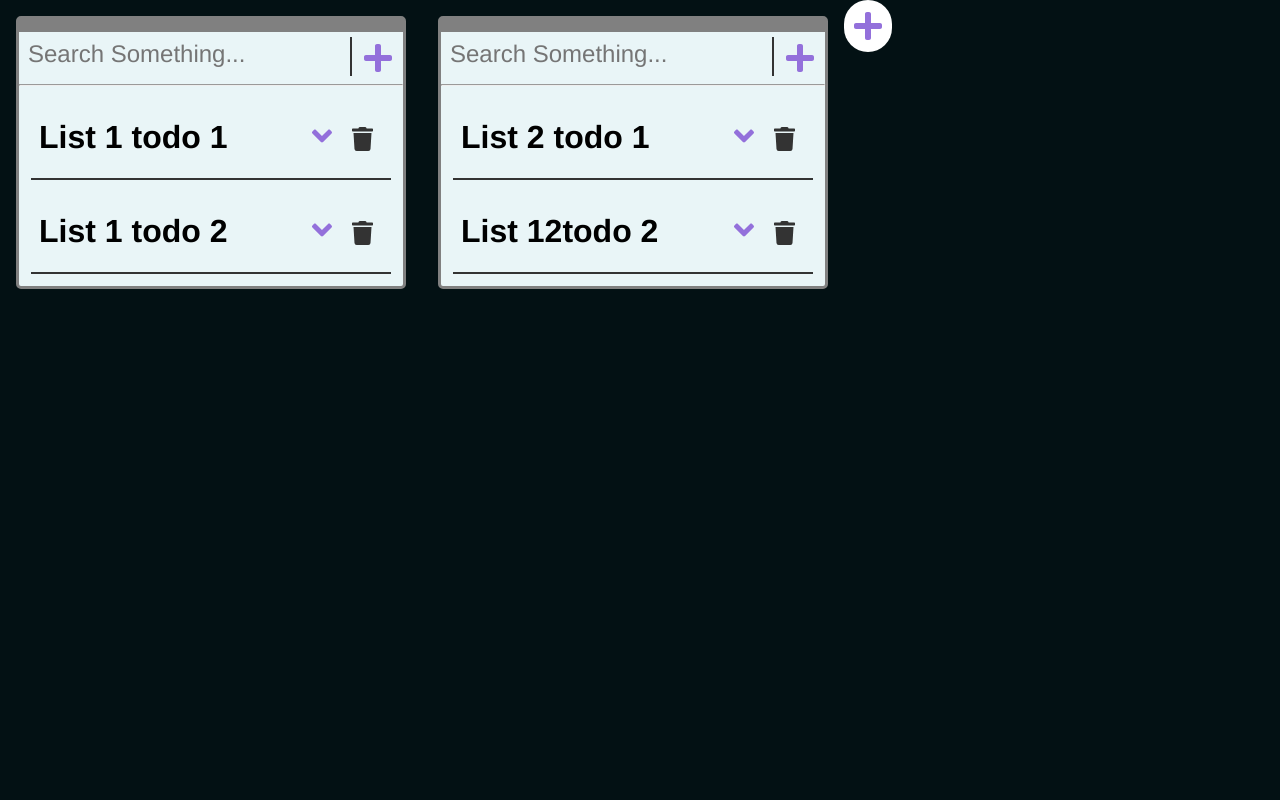
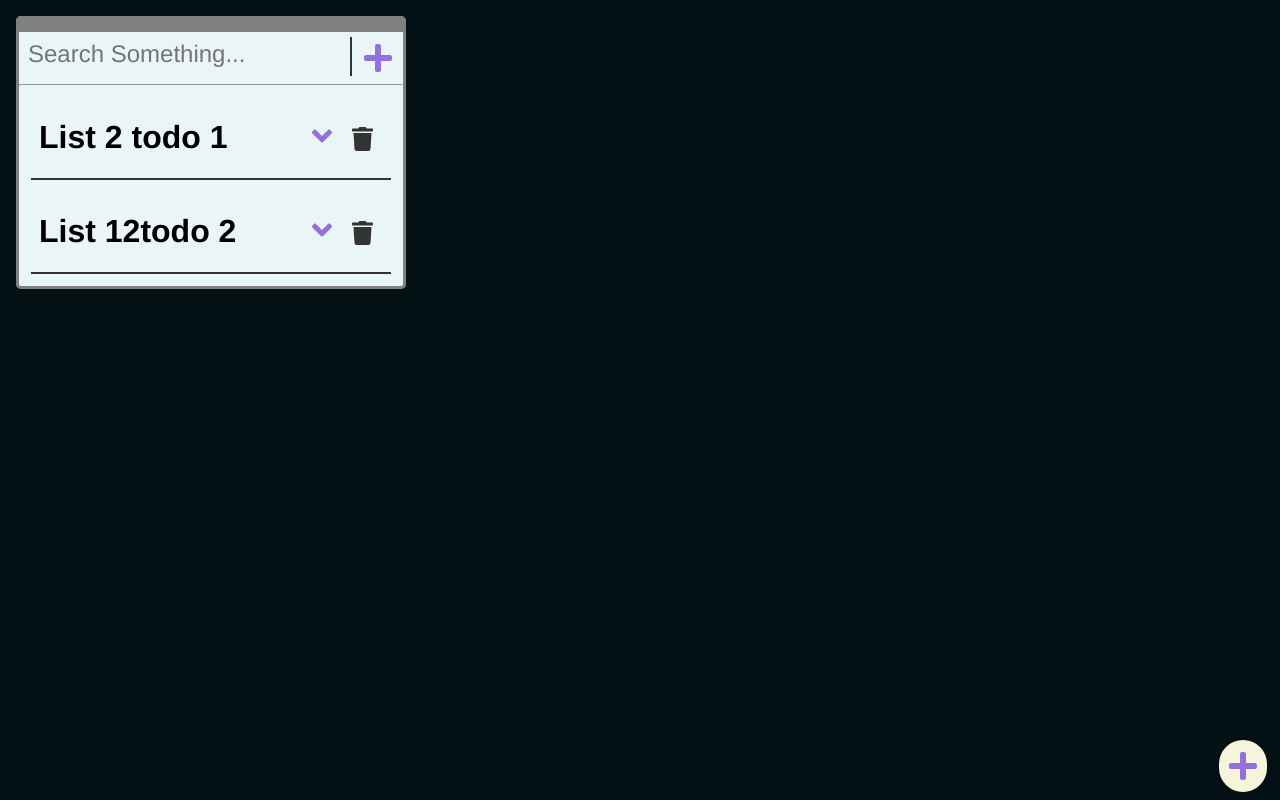
Before and after one commit to zain610/moreToDo, a React (Create React App) app: page / in a window 1280 px wide. Built offline with nearby package versions, Linux system fonts and the light colour scheme.

Commit message:
WIP: ADD LIST

```diff
--- a/src/App.js
+++ b/src/App.js
@@ -1,4 +1,4 @@
-import React from "react";
+import React, { useState } from "react";
 import "./App.css";
 import TodoList from "./Components/TodoList/TodoList";
 import { FontAwesomeIcon } from "@fortawesome/react-fontawesome";
@@ -7,20 +7,32 @@ import { connect } from "react-redux";
 import * as actions from "./actions/actions";
 
 function App({ todos, dispatch, lists }) {
+  const [X, setX] = useState(0);
+  const [Y, setY] = useState(0);
+
   const onAddListHandler = () => {
     console.log("handling add list button click");
+    // TODO complete this action
     dispatch(actions.addList({}));
   };
+  const onHandleListDrag = e => {
+    console.log("dragging", e.clientX, e.clientY);
+    setX(e.clientX);
+    setY(e.clientY);
+  };
   return (
-    <div className="App">
+    <div className="App" onDrag={onHandleListDrag}>
       {lists.map((todoList, index) => {
         const { id, header, todos, inputValue } = todoList;
+
         return (
           <TodoList
             inputValue={inputValue}
             listId={index}
             key={id}
             todo={todos}
+            X={X}
+            Y={Y}
           />
         );
       })}
@@ -28,9 +40,12 @@ function App({ todos, dispatch, lists }) {
         class="addTodoList-btn"
         style={{
           display: "float",
-          background: "white",
+          background: "beige",
           height: "max-content",
-          borderRadius: "50px"
+          borderRadius: "50px",
+          position: "absolute",
+          bottom: "1%",
+          right: "1%"
         }}
       >
         <FontAwesomeIcon
--- a/src/Components/TodoList/TodoList.js
+++ b/src/Components/TodoList/TodoList.js
@@ -1,25 +1,17 @@
-import React from "react";
+import React, { useState } from "react";
 import Todo from "../Todo/Todo";
 import Header from "../Todo/Header";
 import { connect } from "react-redux";
 import "../../App.css";
 
-function TodoList({ listId, todo, inputValue }) {
-  //ProTip: Use arrow functions over regular functions to bind _this. Else you need to manually bind this in the constructor
-  // const removeTodo = id => {
-  //   console.log("id", id);
-  //   this.setState(state => ({
-  //     todos: todos.filter(todo => todo.id !== id)
-  //   }));
-  // };
-
-  //Clicks on list border - mousedown
-  //get and record X and Y
+function TodoList({ listId, todo, inputValue, X = 0 }) {
+  let draggingStyle = {
+    position: "absolute",
+    transform: `transform(${X}px)`
+  };
   const onMouseDownHandler = e => {
     console.log(e.clientX, e.clientY);
   };
-  //Leaves border - mouse up
-  //
   const filteredTodos = todo.filter(item => {
     return (
       item.title.toLowerCase().includes(inputValue) ||
@@ -27,7 +19,12 @@ function TodoList({ listId, todo, inputValue }) {
     );
   });
   return (
-    <div className="todoList" onMouseDown={onMouseDownHandler.bind(this)}>
+    <div
+      draggable
+      style={draggingStyle}
+      className="todoList"
+      onClick={onMouseDownHandler}
+    >
       <Header listId={listId} inputValue={inputValue} />
       <hr />
       {filteredTodos.map((todo, i) => (
```
